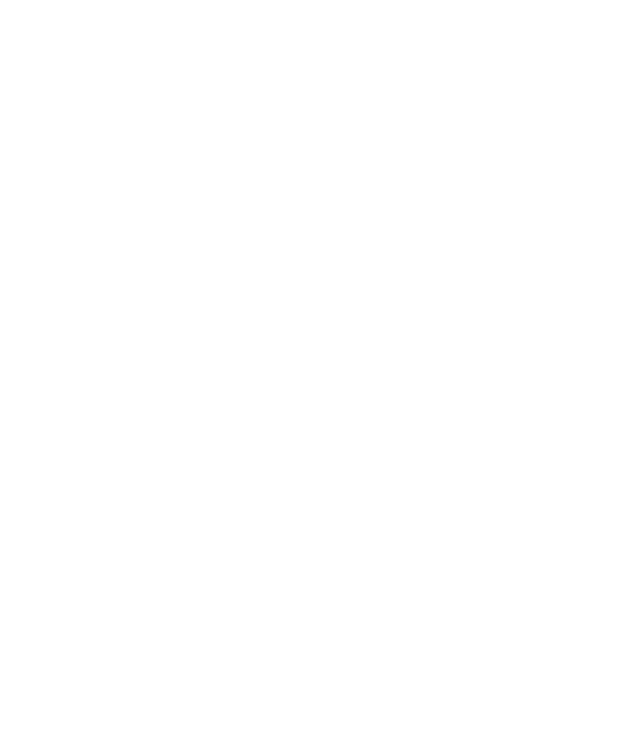
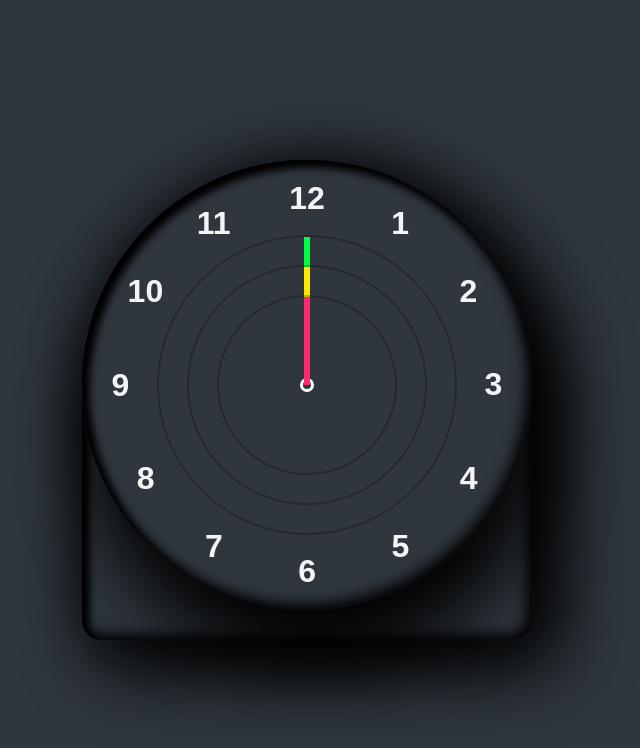
Before and after one commit to torikulislamv3/Simple-Clock, a plain HTML site: page index.html in a window 1280 px wide. Shown: the whole page, without its empty margins (333-973 px from the left). Drawn offline with Linux system fonts and the light colour scheme.

Commit message:
almost done design part

```diff
--- a/clock.css
+++ b/clock.css
@@ -0,0 +1,91 @@
+@import url("https://fonts.googleapis.com/css?family-poppins:200,300,400,500,600,700,800,900&display=swap");
+
+*{
+    margin: 0;
+    padding: 0;
+    box-sizing: border-box;
+    font-family: 'Poppins', sans-serif;
+}
+body{
+    display: flex;
+    justify-content: center;
+    align-items: center;
+    min-height: 100vh;
+    background: #2f363e;
+}
+.container{
+    position: relative;
+    background: #2f363e;
+    /* min-height: 500px; */
+    border-radius: 20px;
+    border-top-left-radius: 225px;
+    border-top-right-radius: 225px;
+    box-shadow:
+    25px 25px 75px rgba(0,0,0,0.75),
+    10px 10px 70px rgba(0,0,0,25),
+    inset 5px 5px 10px rgba(0,0,0,5), inset 5px 5px 10px rgba(0,0,0,2), inset -5px -5px 15px rgba(0,0,0,75);
+    display: flex;
+    justify-content: center;
+    align-items: center;
+
+}
+.clock{
+    position: relative;
+    width: 450px;
+    height: 450px;
+    background: #2f363e;
+    border-radius: 50%;
+    box-shadow: 10px 50px 70px rgba(0,0,0,25), inset 5px 5px 10px rgba(0,0,0,5), inset 5px 5px 10px rgba(0,0,0,2), inset -5px -5px 15px rgba(0,0,0,75);
+    display: flex;
+    justify-content: center;
+    align-items: center;
+    margin-bottom: 30px;
+}
+.clock::before{
+    content: '';
+    position: absolute;
+    height: 8px;
+    width: 8px;
+    background: #2f363e;
+    border: 3px solid #FFF;
+    border-radius: 50%;
+}
+.clock span {
+    position: absolute;
+    inset: 20px;
+    color: #FFF;
+    text-align: center;
+    transform: rotate(calc(30deg * var(--i)));
+}
+.clock span b {
+    font-size: 2em;
+    opacity: 0.95;
+    font-weight: 600;
+    display: inline-block;
+    transform: rotate(calc(-30deg * var(--i)));
+}
+.circle {
+    position: absolute;
+    height: 300px;
+    width: 300px;
+    border: 2px solid rgba(0,0,0,0.25);
+    border-radius: 50%;
+    display: flex;
+    justify-content: center;
+    align-items: flex-start;
+}
+.circle i {
+    position: absolute;
+    width: 6px;
+    height: 50%;
+    background: #f00;
+    background: var(--clr);
+}
+.circle2{
+    height: 240px;
+    width: 240px;
+}
+.circle3{
+    height: 180px;
+    width: 180px;
+}
--- a/index.html
+++ b/index.html
@@ -7,6 +7,26 @@
     <link rel="stylesheet" href="clock.css">
 </head>
 <body>
+    <div class="container">
+        <div class="clock">
 
+            <div class="circle" style="--clr:#04fc43"><i></i></div>
+            <div class="circle circle2"  style="--clr:#fee800"><i></i></div>
+            <div class="circle circle3"  style="--clr:#ff2972"><i></i></div>
+
+            <span style="--i:1"><b>1</b></span>
+            <span style="--i:2"><b>2</b></span>
+            <span style="--i:3"><b>3</b></span>
+            <span style="--i:4"><b>4</b></span>
+            <span style="--i:5"><b>5</b></span>
+            <span style="--i:6"><b>6</b></span>
+            <span style="--i:7"><b>7</b></span>
+            <span style="--i:8"><b>8</b></span>
+            <span style="--i:9"><b>9</b></span>
+            <span style="--i:10"><b>10</b></span>
+            <span style="--i:11"><b>11</b></span>
+            <span style="--i:12"><b>12</b></span>
+        </div>
+    </div>
 </body>
 </html>
```
